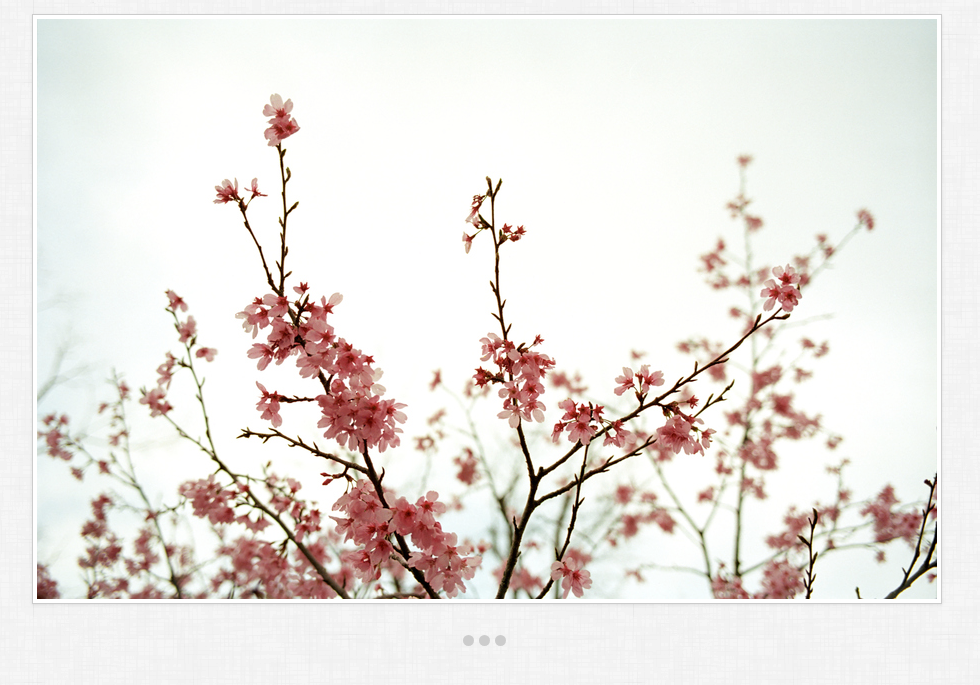
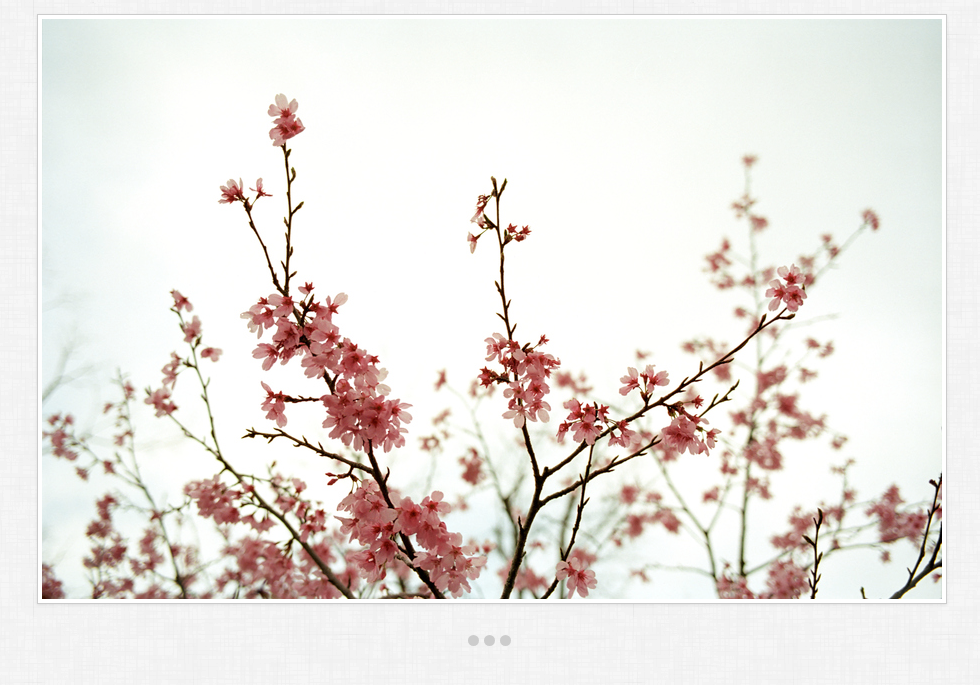
Before and after one commit to hantconny/hantconny.github.io, a Jekyll site: the page built from index.html, in a window 1280 px wide. Shown: the top 685 px of the page, without its empty margins (148-1128 px from the left). Built offline with Jekyll 4.4.1, drawn with Linux system fonts in a browser that asks for light colours.

Commit message:
Update index.html

```diff
--- a/index.html
+++ b/index.html
@@ -69,12 +69,14 @@
 <body>
   <!-- main container -->
   <div id="main-container" class="container-fluid">
-    <div class="span10 offset1">
+    <div class="content">
       <div class="row-fluid text-center">
-        <img id="head-img" src="{{ ASSET_PATH }}/assets/themes/twitter/img/index.jpg" class="img-polaroid">
-        <a href="/archive.html" class="circle-wrapper">
-          <div class="circle">&nbsp;</div><div class="circle">&nbsp;</div><div class="circle">&nbsp;</div>
-        </a>
+        <div class="span12">
+          <img id="head-img" src="{{ ASSET_PATH }}/assets/themes/twitter/img/index.jpg" class="img-polaroid">
+          <a href="/archive.html" class="circle-wrapper">
+            <div class="circle">&nbsp;</div><div class="circle">&nbsp;</div><div class="circle">&nbsp;</div>
+          </a>
+        </div>
       </div>
     </div>
   </div>
```
